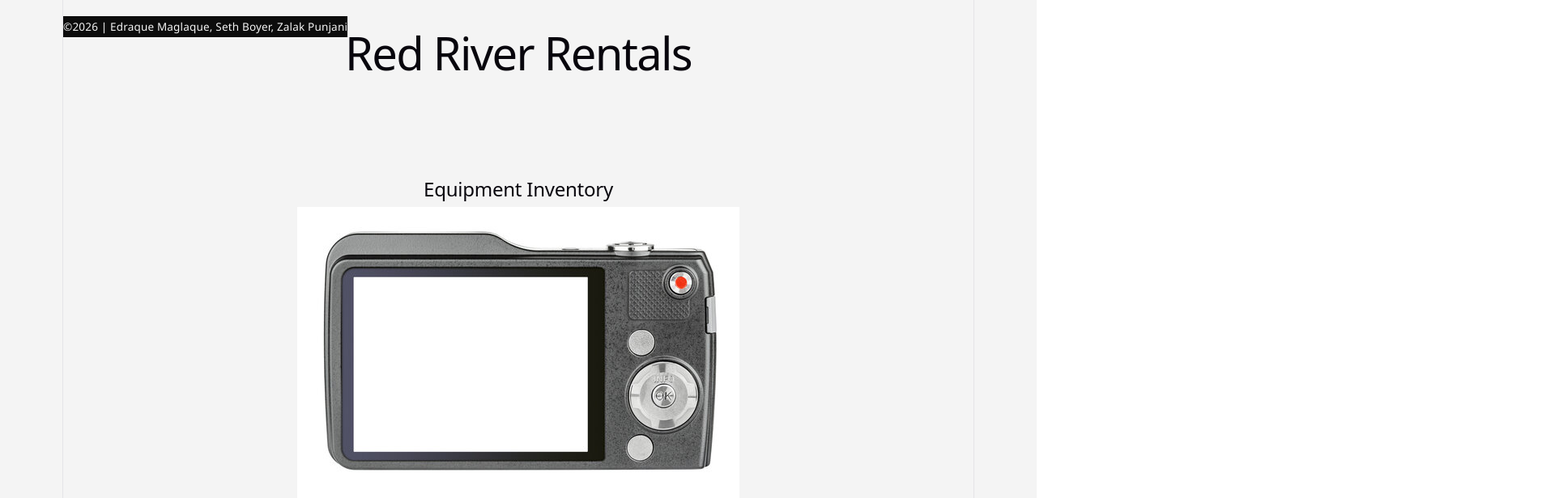
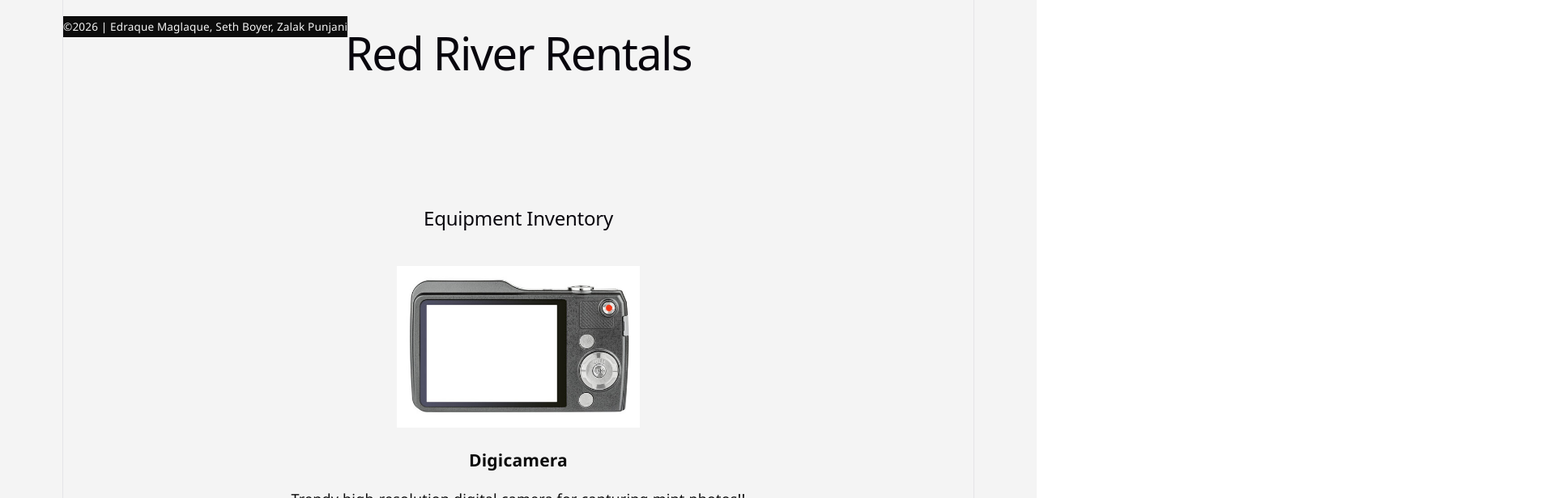
Before and after one commit to emaglaque2-rrc/full-stack-project-group-4, a React (Vite) app: page / in a window 1280 px wide. Shown: the top 616 px of the page at 81% size, 1920 px wide, since content can reach past the window. Built offline with nearby package versions, Linux system fonts and the light colour scheme.

Commit message:
Added basic layout of EquimentInventory css, and re-adjusted image size.

```diff
--- a/src/components/equipment-inventory/EquipmentInventory.css
+++ b/src/components/equipment-inventory/EquipmentInventory.css
@@ -0,0 +1,19 @@
+.equipment-inventory {
+    padding: 2rem;
+}
+
+.equipment-inventory h2 {
+    margin-bottom: 1.5rem;
+}
+
+.equipment-inventory .equipment-item {
+    margin-bottom: 1.5rem;
+    padding: 1rem;
+}
+
+.equipment-inventory .equipment-item img {
+    width: 100%;
+    max-width: 300px;
+    height: 200px;
+    object-fit: cover;
+}
```
